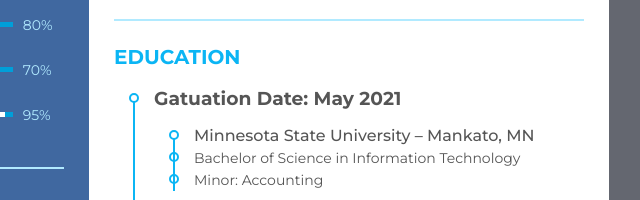
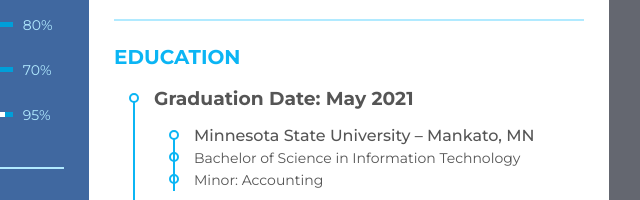
Before and after one commit to dulqarneyn2/MyResume, a plain HTML site: page index.html in a window 1280 px wide. Shown: the part 820-1020 px from the top of the page, 426-1066 px from the left. Drawn offline with Linux system fonts and the light colour scheme.

Commit message:
Update index.html

```diff
--- a/index.html
+++ b/index.html
@@ -256,7 +256,7 @@
          </div>
       <ul>
             <li>
-              <div class="date"><h3>Gatuation Date: May 2021</h3></div>
+              <div class="date"><h3>Graduation Date: May 2021</h3></div>
               <div class="info">
                 <ul>
                   <li class="semi-bold">Minnesota State University – Mankato, MN </li>
```
